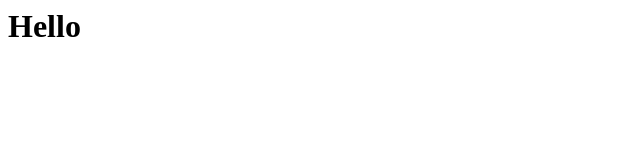
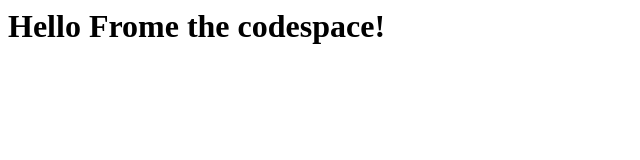
Before and after one commit to LiWenKao/skills-code-with-codespaces, a plain HTML site: page index.html in a window 1280 px wide. Shown: the whole page, without its empty margins (0-640 px from the left). Drawn offline with Linux system fonts and the light colour scheme.

Commit message:
Adding hello from the codespace!

```diff
--- a/index.html
+++ b/index.html
@@ -1,3 +1,3 @@
 <html>
-  <h1>Hello</h1>
+  <h1>Hello Frome the codespace!</h1>
 </html>
```
